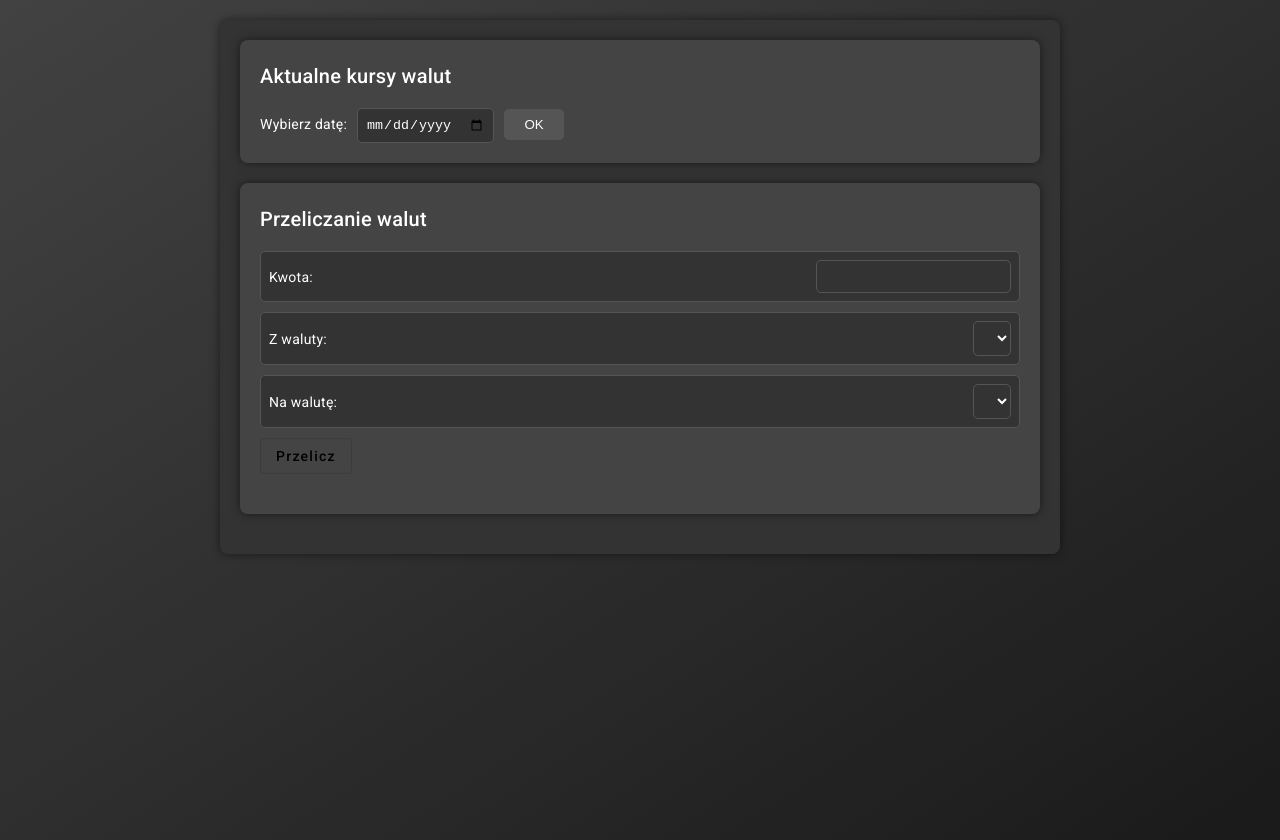
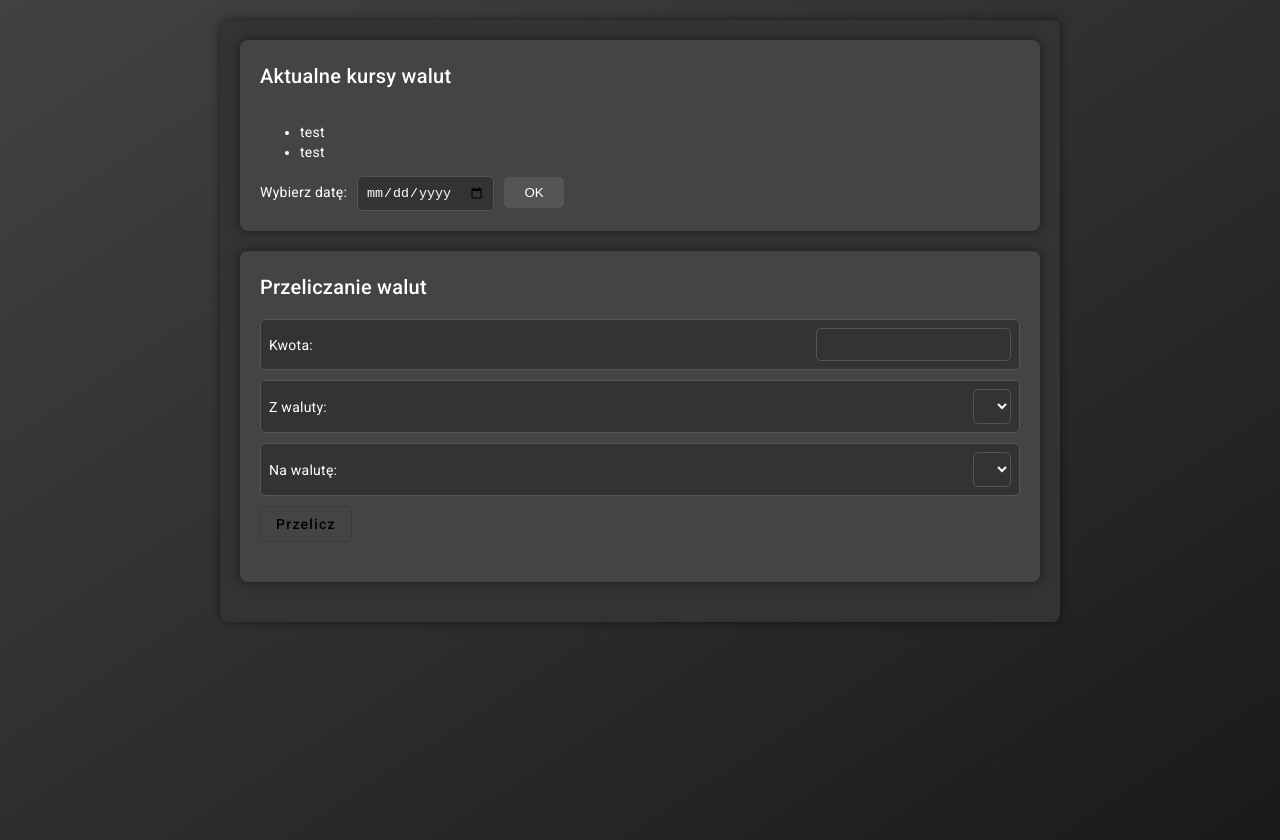
Before and after one commit to makzylinski/currency-conversion, an Angular app in the folder currency-conversion/: page / in a window 1280 px wide. Built offline with nearby package versions, Linux system fonts and the light colour scheme; no server answers.

Commit message:
Added currency list component

```diff
--- a/currency-conversion/src/app/app.component.html
+++ b/currency-conversion/src/app/app.component.html
@@ -3,7 +3,7 @@
     <div class="converter__rates">
       <h2>Aktualne kursy walut</h2>
       <div class="converter__list">
-        <!-- TODO -->
+        <app-currency-list></app-currency-list>
       </div>
       <div class="converter__date-picker">
        <app-datepicker></app-datepicker>
--- /dev/null
+++ b/currency-conversion/src/app/components/currency-list/currency-list.component.html
@@ -0,0 +1,6 @@
+<div class="currency">
+    <ul>
+        <li>test</li>
+        <li>test</li>
+    </ul>
+</div>
```
Also changed, not shown: currency-conversion/src/app/app.module.ts (+12 -4 lines), currency-conversion/src/app/components/currency-list/currency-list.component.ts (added, +13 -0 lines), currency-conversion/src/app/components/currency-list/currency-list.component.scss (added), 1 other file (tests, documents, lock files or other folders).
